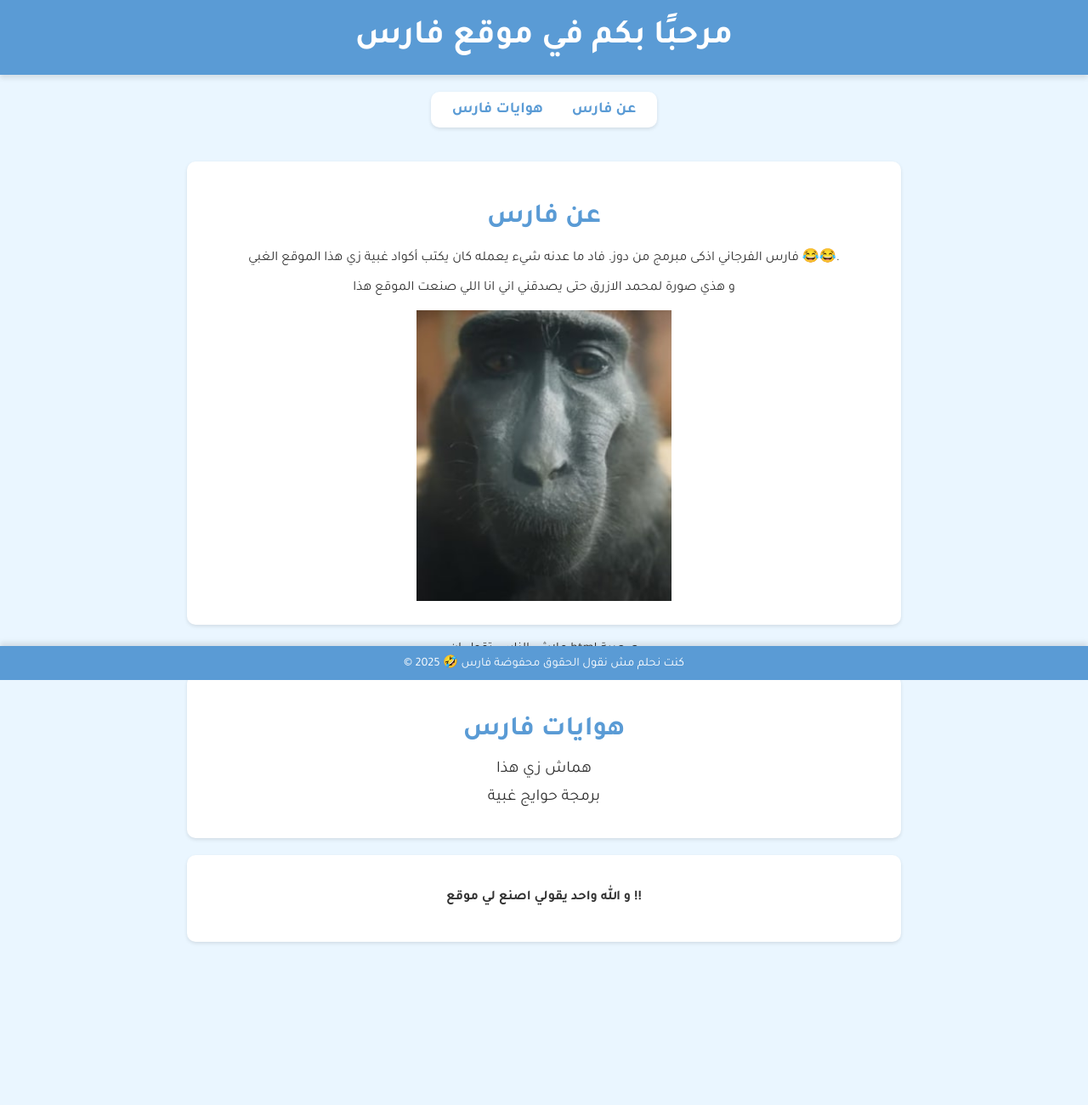
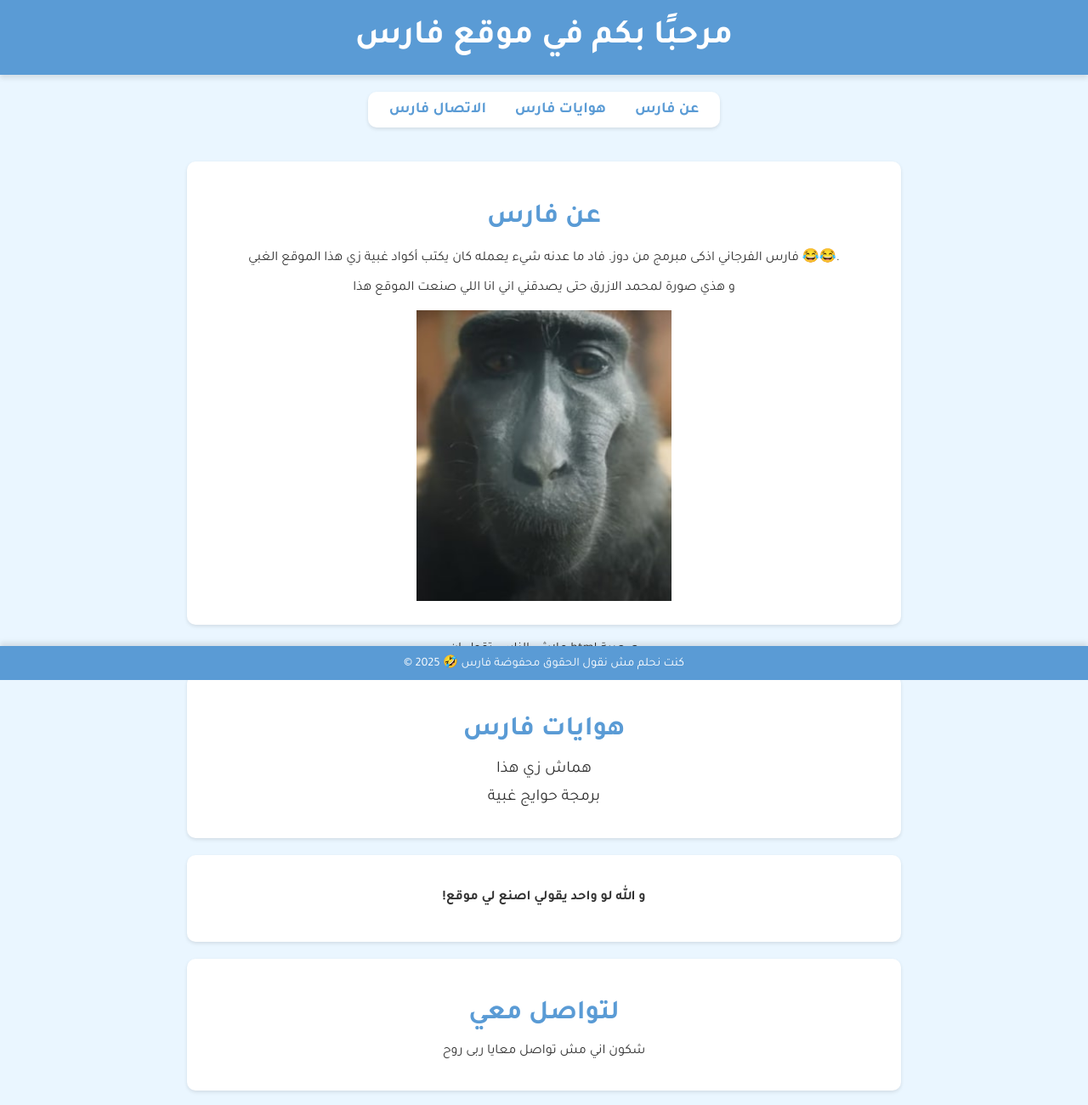
Before and after one commit to frogyboi/fareswebsite, a plain HTML site: page index.html in a window 1280 px wide. Shown: the whole page at 85% size. Before the commit the page ends 1128 px from the top, so only its background shows below. Drawn offline with Linux system fonts and the light colour scheme.

Commit message:
Update index.html

```diff
--- a/index.html
+++ b/index.html
@@ -95,6 +95,7 @@
     <nav>
         <a href="#about">عن فارس</a>
         <a href="#hobbies">هوايات فارس</a>
+        <a herf="#contacts">الاتصال فارس</a>
     </nav>
     <section id="about">
         <h2>عن فارس</h2>
@@ -111,7 +112,11 @@
         </ul>
     </section>
     <section>
-        <h4>و الله واحد يقولي اصنع لي موقع !!</h4>
+        <h4>!و الله لو واحد يقولي اصنع لي موقع </h4>
+    </section>
+    <section id="contacts">
+        <h2>لتواصل معي</h2>
+        <p>شكون اني مش تواصل معايا ربى روح</p>
     </section>
     <footer>
         © كنت نحلم مش نقول الحقوق محفوضة فارس 🤣 2025
```
